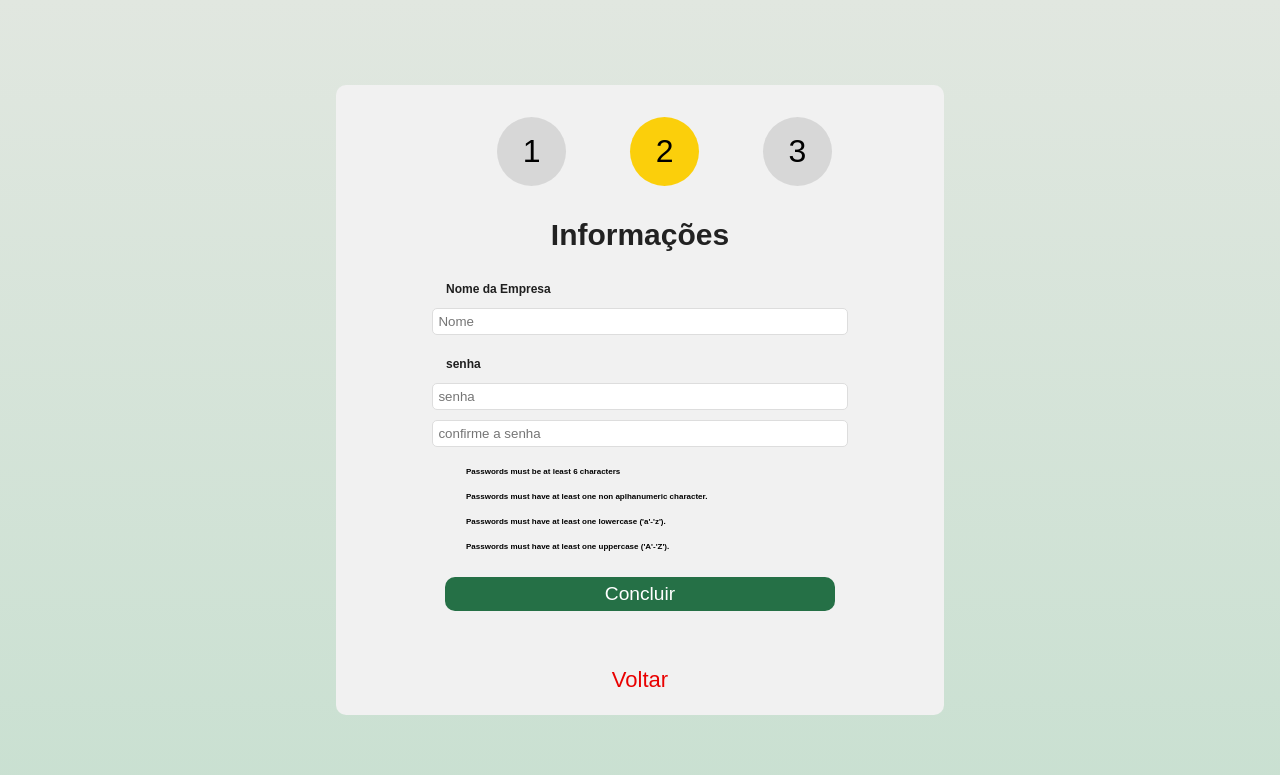
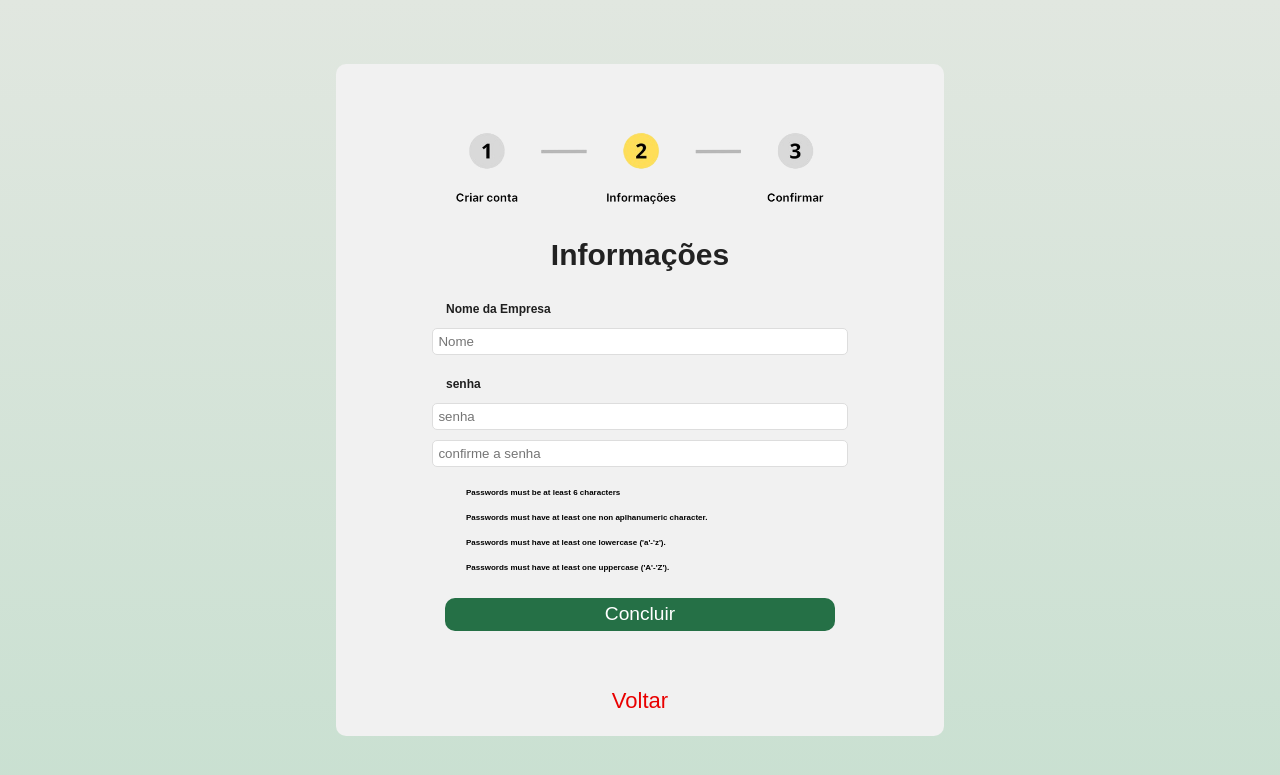
Before and after one commit to DigitalForge-Company/SITE-DIGITAL-FORGE, a PHP site: page /criarcontap2.html in a window 1280 px wide. Shown: the top 775 px of the page. Run offline with PHP 8.4, Linux system fonts and the light colour scheme.

Commit message:
update login etapa 02
adicionando imagem temporaria no processo de etapas

```diff
--- a/criarcontap2.html
+++ b/criarcontap2.html
@@ -10,15 +10,7 @@
 <body>
     <div class="container">
         <div class="criarconta-form">
-            <div class="etapa3">
-                <p>3</p>
-            </div>
-            <div class="etapa2">
-                <p>2</p>
-            </div>
-            <div class="etapa1">
-                <p>1</p>
-            </div>
+            <img src="images/2-removebg-preview.png" alt="">
             <h1>Informações</h1>
             <h3>Nome da Empresa</h3>
             <input type="text" placeholder="Nome">
--- a/css/criarcontap2.css
+++ b/css/criarcontap2.css
@@ -30,46 +30,8 @@ body {
     text-align: center;
 }
 
-.etapa3 p{
-    font-size: 2em;
-    margin: 1em;
-    text-align: center;
-    float: right;
-    background-color: #bbbbbb7c;
-    border-radius: 50%;
-    padding-top: 0.5em;
-    padding-left: 0.8em;
-    padding-right: 0.8em;
-    padding-bottom: 0.5em;
-
-}
-
-.etapa2 p{
-    font-size: 2em;
-    margin: 1em;
-    text-align: center;
-    float: right;
-    background-color: #fcce00f3;
-    border-radius: 50%;
-    padding-top: 0.5em;
-    padding-left: 0.8em;
-    padding-right: 0.8em;
-    padding-bottom: 0.5em;
-
-}
-
-.etapa1 p{
-    font-size: 2em;
-    margin: 1em;
-    text-align: center;
-    background-color: #bbbbbb7c;
-    float: right;
-    border-radius: 50%;
-    padding-top: 0.5em;
-    padding-left: 0.8em;
-    padding-right: 0.8em;
-    padding-bottom: 0.5em;
-
+img{
+    width: 25em;
 }
 
 h1 {
```
